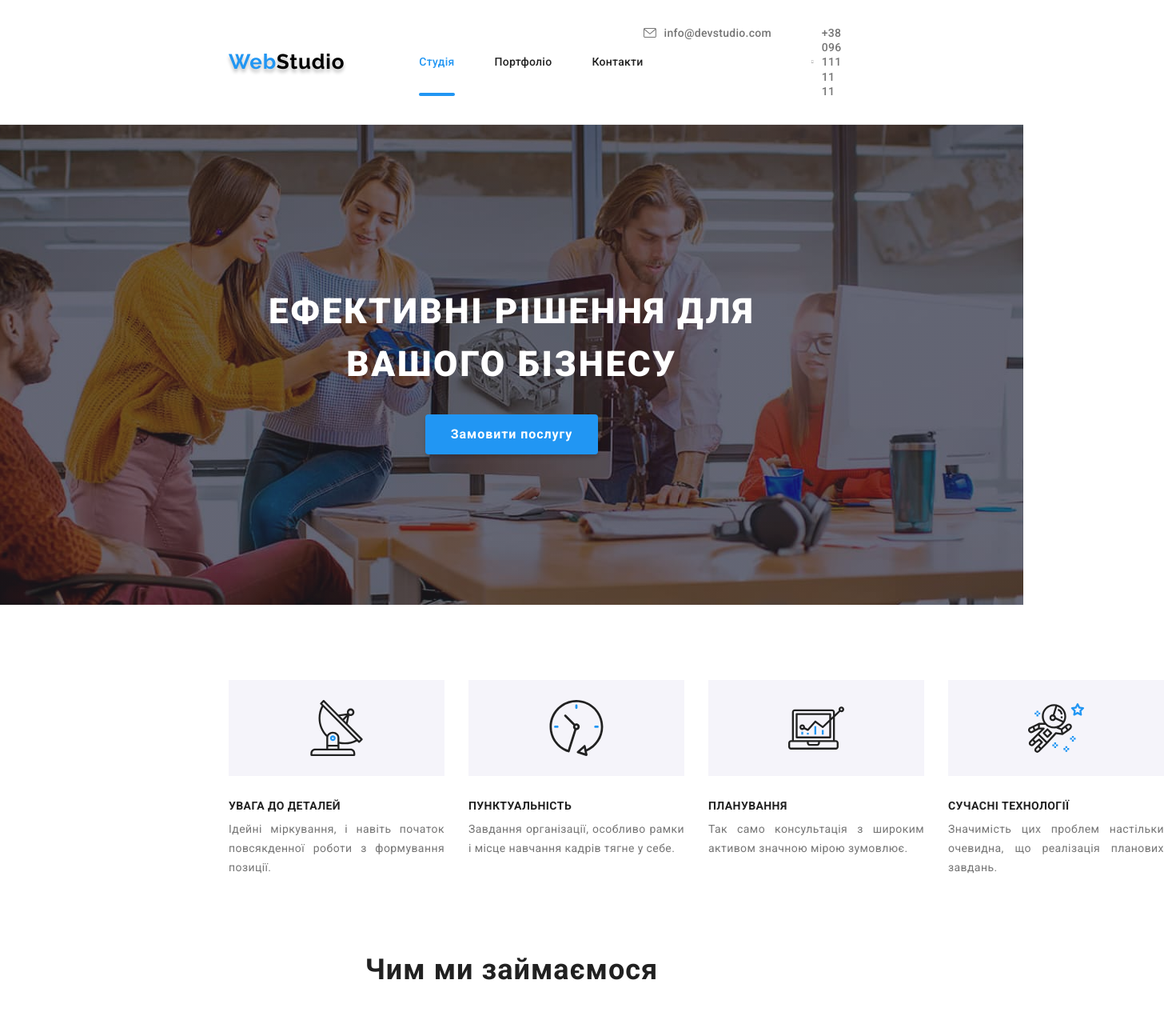
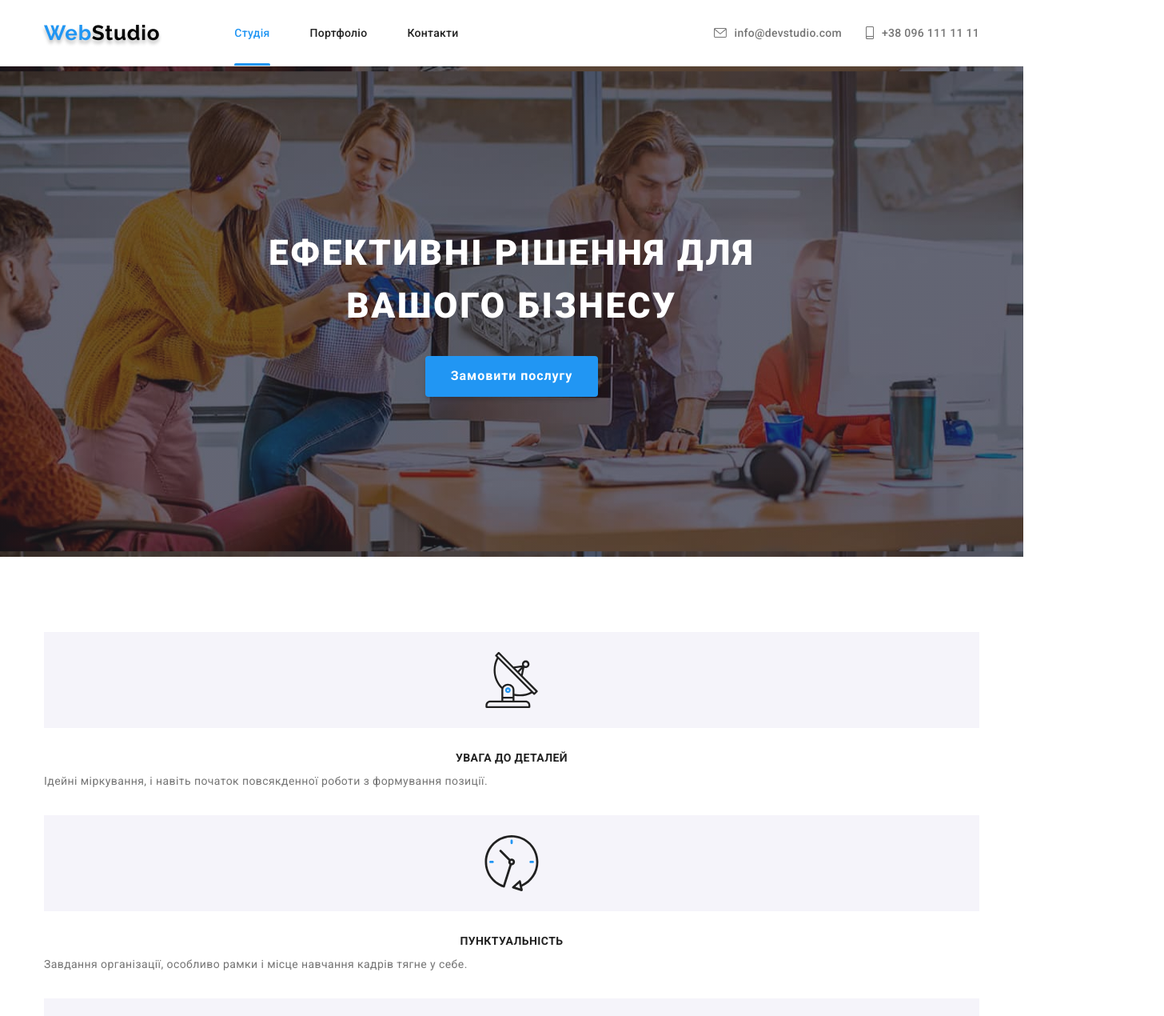
Before and after one commit to PavloShyshko/goit-markup-hw-08, a plain HTML site: page index.html in a window 1280 px wide. Shown: the top 1270 px of the page at 80% size, 1456 px wide, since content can reach past the window. Drawn offline with nearby package versions, Linux system fonts and the light colour scheme.

Commit message:
finished header

```diff
--- a/sass/components/_advantages.scss
+++ b/sass/components/_advantages.scss
@@ -4,15 +4,18 @@
   &__list {
     display: flex;
     gap: 30px;
+    flex-direction: column;
+    justify-content: center;
+    width: 100%;
   }
 
   &__item {
-    width: 270px;
+    width: 100%;
   }
 
   &__wrap {
     background-color: var(--section-background-color);
-    width: 270px;
+    width: 100%;
     height: 120px;
     display: flex;
     align-items: center;
@@ -33,6 +36,7 @@
     letter-spacing: 0.03em;
     text-transform: uppercase;
     color: var(--secondary-text-color);
+    text-align: center;
   }
 
   &__text {
--- a/sass/components/_container.scss
+++ b/sass/components/_container.scss
@@ -1,14 +1,17 @@
 .container {
-    width: 480px;
+    width: 100%;
+    min-width:320px;
+    max-width: 480px;
     margin: 0 auto;
     padding-left: 15px;
     padding-right: 15px;
+    overflow: hidden;
 
     @media screen and (min-width:768px) {
-        width: 738px;
+        max-width: 768px;
          }
 
-    @media screen and (min-width:1600px) {
-        width: 1200px;
+    @media screen and (min-width:1200px) {
+        max-width: 1200px;
          }
 }
--- a/sass/components/_description.scss
+++ b/sass/components/_description.scss
@@ -1,6 +1,6 @@
 .description {
   &__list {
-    display: flex;
+    display: none;
   }
 
   &__item {
--- a/sass/components/_header.scss
+++ b/sass/components/_header.scss
@@ -77,18 +77,12 @@
 /*contact-list block*/
 
 .contact-list {
-  display: flex;
   margin-left: auto;
-
-  &__item + &__item {
-    margin-left: 50px;
-  }
+  align-items: center;
 
   &__link {
     display: flex;
     align-items: center;
-    padding-top: 32px;
-    padding-bottom: 32px;
     color: var(--primary-text-color);
     text-decoration: none;
     font-weight: 500;
@@ -112,3 +106,30 @@
     display: none;
   }
 }
+
+@media screen and (min-width: 768px) {
+  .contact-list {
+    flex-direction: column;
+
+    &__item:not(:last-child) {
+      margin-bottom: 10px;
+    }
+  }
+}
+
+@media screen and (min-width: 1200px) {
+  .contact-list {
+    display: flex;
+    flex-direction: row;
+    &__link {
+      padding-top: 32px;
+      padding-bottom: 32px;
+    }
+    &__item:not(:last-child) {
+      margin-bottom: 0;
+    }
+    &__item + &__item {
+      margin-left: 30px;
+    }
+  }
+}
--- a/sass/components/_hero.scss
+++ b/sass/components/_hero.scss
@@ -1,7 +1,8 @@
 .hero {
   &-section {
-    max-width: 1600px;
-    height: 600px;
+    max-width: 100%;
+    // max-width: 1600px;
+    min-height: 400px;
     margin-left: auto;
     margin-right: auto;
     background-position: center;
--- a/sass/components/_mobile.scss
+++ b/sass/components/_mobile.scss
@@ -9,7 +9,7 @@
     padding-bottom: 48px;
     padding-right: auto;
     background-color:var(--primary-background-color);
-    transform: translateX(100%);
+    transform: translateX(1000%);
     transition-property: transform;
     transition-duration: 250ms;
     transition-timing-function: cubic-bezier(0.4, 0, 0.2, 1);
```
Also changed, not shown: css/main.css, css/main.min.css, 2 other files.
